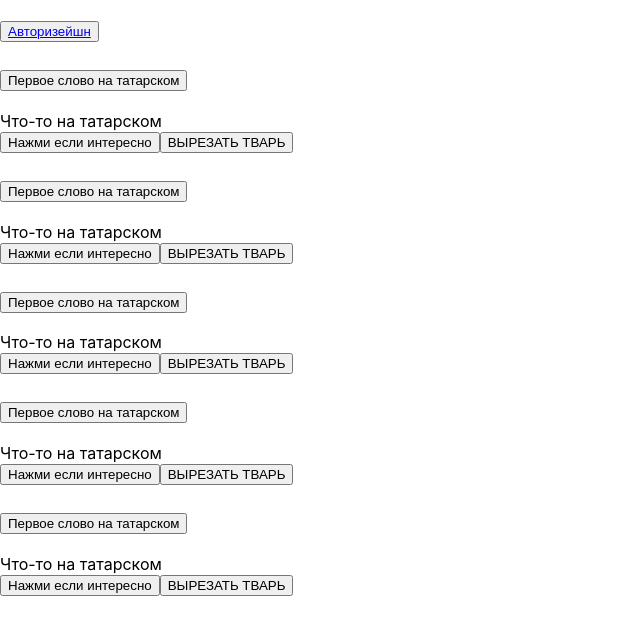
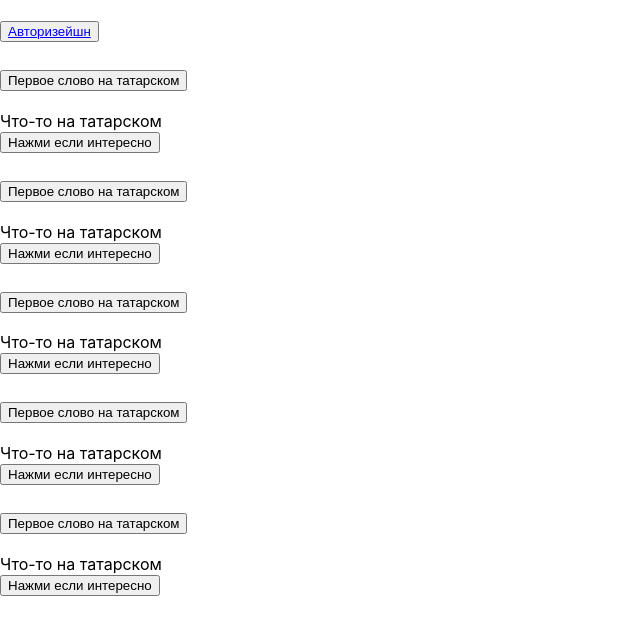
Before and after one commit to Jadikir/BackEnd1, a React (Create React App) app in the folder client/: page /home in a window 1280 px wide. Shown: the top 634 px of the page, without its empty margins (0-640 px from the left). Built offline with nearby package versions, Linux system fonts and the light colour scheme; the HTML template or start-up script is replaced by a standard one.

Commit message:
АПВАПВАП

```diff
--- a/client/src/components/NavBar.js
+++ b/client/src/components/NavBar.js
@@ -5,7 +5,13 @@ import {HOMEPAGE_ROUTE, LOGIN_ROUTE} from "../utils/consts";
 import {observer} from "mobx-react-lite";
 import {NavLink} from "react-router-dom";
 
+
+const handleButtonClick = (user) => {
+    user.setIsAuth(false)
+    window.location.reload()
+};
 const NavBar = observer(() => {
+
     const {user} = useContext(Context)
     return (
         <Navbar bg="dark" variant="dark">
@@ -14,7 +20,7 @@ const NavBar = observer(() => {
                 {user.isAuth ?
                     <Nav className="ml-auto" style={{color: 'white'}}>
                         <Button variant={"outline-info"}>Админ Гэй</Button>
-                        <Button variant={"outline-info"} className="ms-2" onClick={() => user.setIsAuth(false)}>Покинуть Капибарию</Button>
+                        <Button variant={"outline-info"} className="ms-2" onClick={() => handleButtonClick(user)}>Покинуть Капибарию</Button>
                     </Nav>
                     :
                     <Nav className="ml-auto" style={{color: 'white'}}>
--- a/client/src/components/ZakazItem.js
+++ b/client/src/components/ZakazItem.js
@@ -1,9 +1,14 @@
-import React from 'react';
+import React, {useContext} from 'react';
 import {Accordion, Button} from "react-bootstrap";
-import {useNavigate} from 'react-router-dom'
-import {ZAKAZPAGE_ROUTE} from "../utils/consts";
+import {useLocation, useNavigate} from 'react-router-dom'
+import {LOGIN_ROUTE, ZAKAZPAGE_ROUTE} from "../utils/consts";
+import {Context} from "../index";
+
+
 const ZakazItem = ({Zakaziki}) => {
     const navigate = useNavigate()
+    const {user} = useContext(Context)
+    const location = useLocation()
     return (
         <Accordion>
             <Accordion.Item eventKey="0">
@@ -13,8 +18,10 @@ const ZakazItem = ({Zakaziki}) => {
                         Что-то на татарском
                     </div>
                     <div className="ml-auto">
+                        {user.isAuth &&
+                        <Button variant="danger" as="input" type="button" value="ВЫРЕЗАТЬ ТВАРЬ" onClick={() => navigate(ZAKAZPAGE_ROUTE + '/' + Zakaziki.id)}/>}
                         <Button variant="info" as="input" type="button" value="Нажми если интересно" onClick={() => navigate(ZAKAZPAGE_ROUTE + '/' + Zakaziki.id)}/>
-                        <Button variant="danger" as="input" type="button" value="ВЫРЕЗАТЬ ТВАРЬ" onClick={() => navigate(ZAKAZPAGE_ROUTE + '/' + Zakaziki.id)}/>
+
                     </div>
                 </Accordion.Body>
             </Accordion.Item>
--- a/client/src/pages/Auth.js
+++ b/client/src/pages/Auth.js
@@ -8,7 +8,6 @@ const Auth = () => {
     const {user} = useContext(Context)
     const location = useLocation()
     const isLogin = location.pathname === LOGIN_ROUTE
-    console.log(location)
     return (
         <Container
             className="d-flex justify-content-center align-items-center"
```
